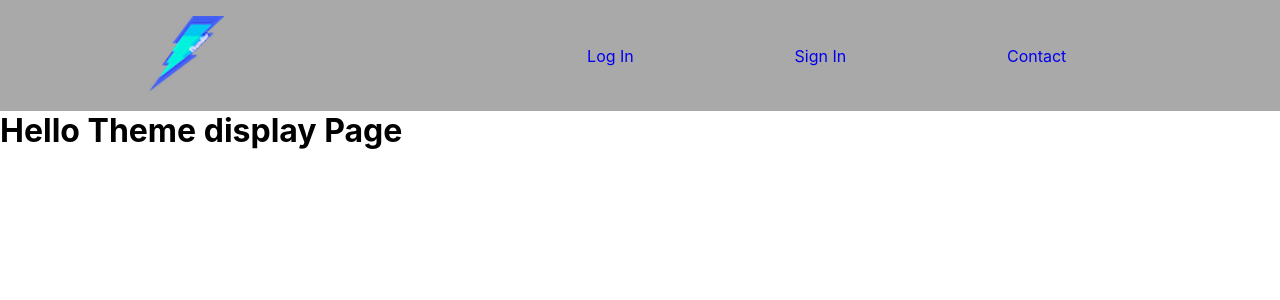
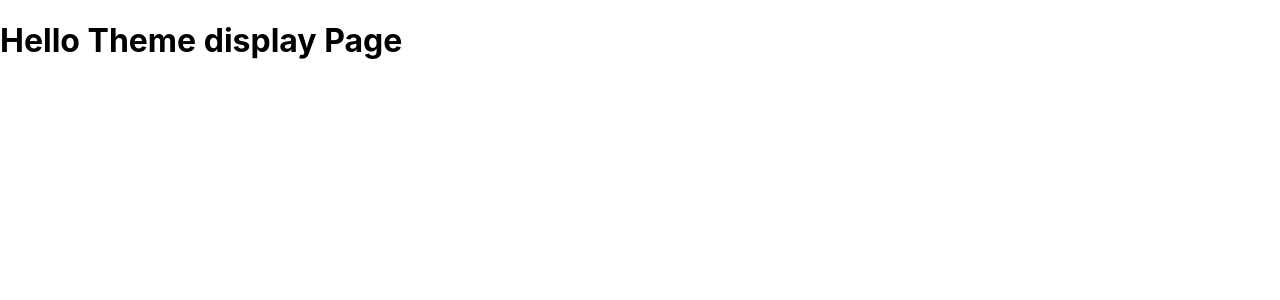
Before and after one commit to clrko/wild-thunder, a React (Create React App) app: page / in a window 1280 px wide. Shown: the top 300 px of the page. Built offline with nearby package versions, Linux system fonts and the light colour scheme.

Commit message:
Took out the NavbarHeader and NavbarFooter Components

```diff
--- a/src/App.js
+++ b/src/App.js
@@ -1,6 +1,5 @@
 import React, { Component } from 'react';
-import NavbarHeader from './components/shared/NavbarHeader';
-import NavbarFooter from './components/shared/NavbarFooter';
+
 import {BrowserRouter,Route,Switch} from 'react-router-dom';
 
 
@@ -13,16 +12,12 @@ class App extends Component {
   render() {
     return (
       <BrowserRouter>
-      <div className="App">
-        <NavbarHeader/>
-        <NavbarFooter/>
         <Switch>
           <Route exact path="/" component={ThemePage}/>
           {/* see how to make a link to the modal page */}
           <Route path="/sign_in" component={SignIn}/>
           <Route path="/contact" component={Contact}/>
         </Switch>
-      </div>
       </BrowserRouter>
     );
   }
```
